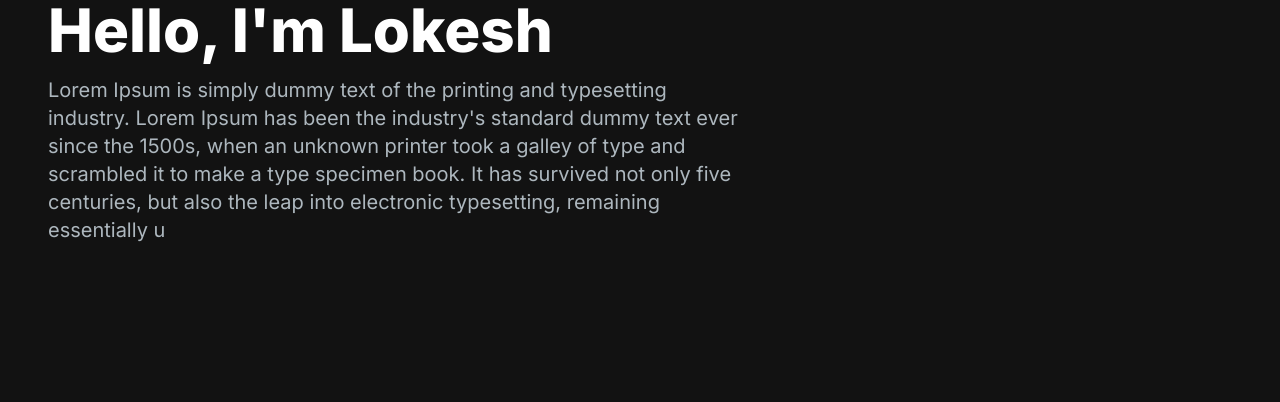
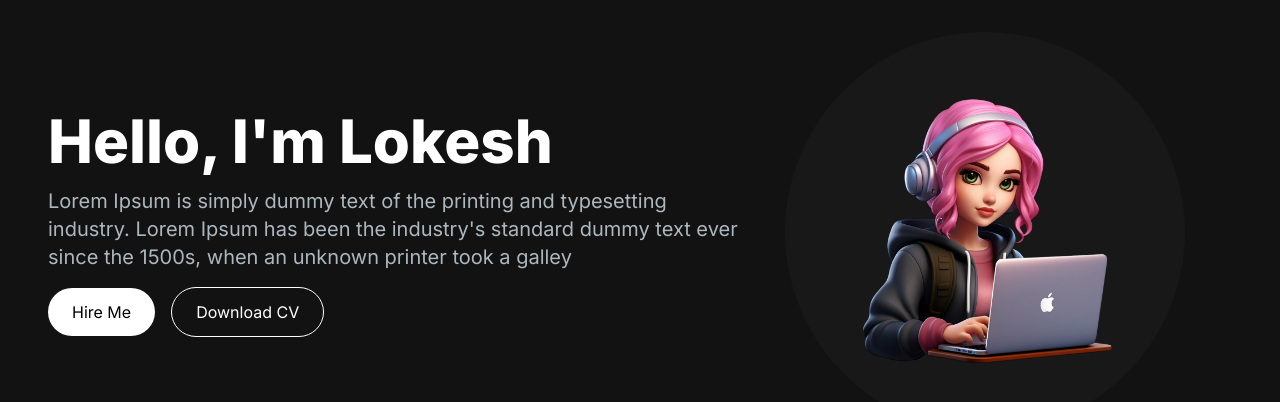
Before and after one commit to LokeshSunhare1999/NextJS-Project, a Next.js app in the folder my-portfolio/: page / in a window 1280 px wide. Shown: the top 402 px of the page. Built offline with nearby package versions, Linux system fonts and the light colour scheme.

Commit message:
creating home page

```diff
--- a/my-portfolio/src/app/components/HeroSection.js
+++ b/my-portfolio/src/app/components/HeroSection.js
@@ -1,4 +1,5 @@
 import React from "react";
+import Image from "next/image";
 
 export const HeroSection = () => {
   return (
@@ -11,13 +12,28 @@
           <p className="text-[#ADB7BE] text-lg lg:text-xl">
             Lorem Ipsum is simply dummy text of the printing and typesetting
             industry. Lorem Ipsum has been the industry's standard dummy text
-            ever since the 1500s, when an unknown printer took a galley of type
-            and scrambled it to make a type specimen book. It has survived not
-            only five centuries, but also the leap into electronic typesetting,
-            remaining essentially u
+            ever since the 1500s, when an unknown printer took a galley
           </p>
+          <div>
+            <button className="px-6 py-3 rounded-full mr-4 bg-white hover:bg-slate-200 text-black">
+              Hire Me
+            </button>
+            <button className="px-6 py-3 rounded-full bg-transparent hover:bg-slate-800 text-white border border-white mt-4">
+              Download CV
+            </button>
+          </div>
         </div>
-        <div className="col-span-5"></div>
+        <div className="col-span-5 place-self-center mt-4 lg:text-xl">
+          <div className="rounded-full bg-[#181818] w-[250px] h-[250px] lg:w-[400px] lg:h-[400px] relative">
+            <Image
+              src="/images/hero-image.png"
+              alt="hero image"
+              className="absolute transform -translate-x-1/2 -translate-y-1/2 top-1/2 left-1/2"
+              width={300}
+              height={300}
+            />
+          </div>
+        </div>
       </div>
     </section>
   );
--- a/my-portfolio/src/app/page.js
+++ b/my-portfolio/src/app/page.js
@@ -3,8 +3,10 @@
 
 export default function Home() {
   return (
-    <main className="flex min-h-screen flex-col bg-[#121212] container mx-auto px-12">
-      <HeroSection />
+    <main className="flex min-h-screen flex-col bg-[#121212]">
+      <div className="container mx-auto px-12 py-4">
+        <HeroSection />
+      </div>
     </main>
   );
 }
```
Also changed, not shown: my-portfolio/public/images/hero-image.png (added).
